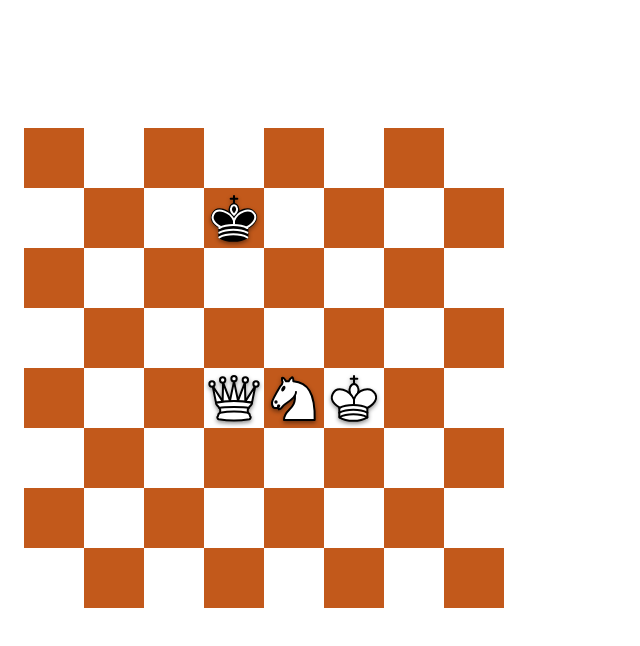
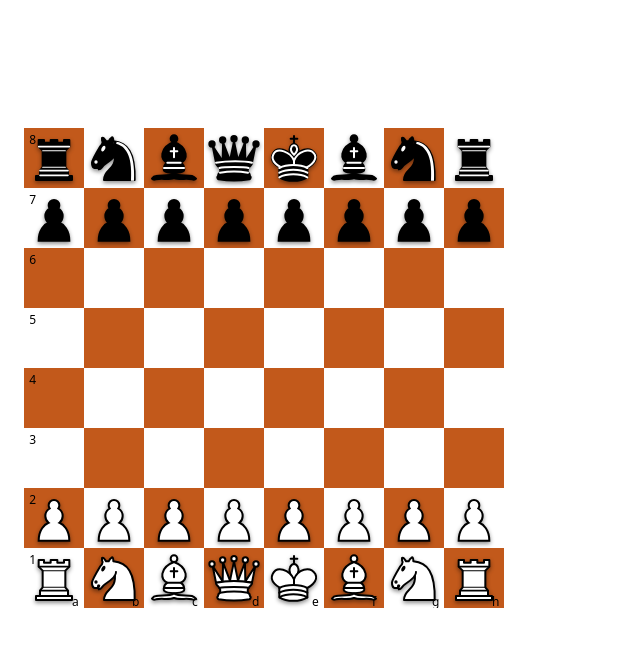
Before and after one commit to EmmanuelAbebe/chessapp, a Next.js app: page / in a window 1280 px wide. Shown: the top 646 px of the page, without its empty margins (0-640 px from the left). Built offline with nearby package versions, Linux system fonts and the light colour scheme.

Commit message:
modification

```diff
--- a/app/Board/Board.tsx
+++ b/app/Board/Board.tsx
@@ -11,7 +11,13 @@ import {
   Square,
 } from "./types";
 import { Board as BoardType } from "./types";
-import { generatePseudoMoves, makeMove, kingInCheck } from "./pseudoMoves";
+import {
+  generatePseudoMoves,
+  makeMove,
+  kingInCheck,
+  findKing,
+  squareAttackedBy,
+} from "./pseudoMoves";
 
 function parseInitialState(fen: string): {
   board: BoardType;
@@ -61,6 +67,73 @@ export default function Board({ fen, onHumanMove }: BoardProps) {
   const [legalMoves, setLegalMoves] = useState<Move[]>([]);
 
   const boardRef = useRef<HTMLDivElement | null>(null);
+
+  const [dragState, setDragState] = useState<{
+    from: Square;
+    piece: string;
+    xPct: number; // cursor position relative to board (percent)
+    yPct: number;
+  } | null>(null);
+
+  const startDragFromPiece = (
+    e: React.MouseEvent<HTMLDivElement>,
+    p: Piece
+  ) => {
+    e.preventDefault();
+    e.stopPropagation();
+    if (!boardRef.current) return;
+
+    // Only drag side-to-move pieces
+    if (pieceColor(p.type) !== sideToMove) return;
+
+    const rect = boardRef.current.getBoundingClientRect();
+    const x = e.clientX - rect.left;
+    const y = e.clientY - rect.top;
+    const xPct = (x / rect.width) * 100;
+    const yPct = (y / rect.height) * 100;
+
+    const from: Square = { row: p.row, col: p.col };
+
+    // Select piece and show its legal moves
+    setSelectedSquare(from);
+    setLegalMoves(generateLegalMovesForSquare(from));
+
+    setDragState({
+      from,
+      piece: p.type,
+      xPct,
+      yPct,
+    });
+  };
+
+  const handleMouseMove = (e: React.MouseEvent) => {
+    if (!dragState || !boardRef.current) return;
+
+    const rect = boardRef.current.getBoundingClientRect();
+    const x = e.clientX - rect.left;
+    const y = e.clientY - rect.top;
+    const xPct = (x / rect.width) * 100;
+    const yPct = (y / rect.height) * 100;
+
+    setDragState((prev) => (prev ? { ...prev, xPct, yPct } : prev));
+  };
+
+  const handleMouseUp = (e: React.MouseEvent) => {
+    if (!dragState) return;
+
+    const sq = getSquareFromEvent(e);
+    setDragState(null);
+
+    if (!sq) {
+      // dropped outside board → cancel selection
+      setSelectedSquare(null);
+      setLegalMoves([]);
+      return;
+    }
+
+    // Reuse your existing click-to-move logic
+    handleLeftClick(sq);
+  };
 
   // Re-initialize if FEN prop changes
   useEffect(() => {
@@ -204,6 +277,7 @@ export default function Board({ fen, onHumanMove }: BoardProps) {
 
   const handleBoardClick = (e: React.MouseEvent) => {
     e.preventDefault();
+    if (dragState) return; // ignore click events coming from a drag
     const sq = getSquareFromEvent(e);
     if (!sq) return;
     if (e.button === 0) {
@@ -211,11 +285,44 @@ export default function Board({ fen, onHumanMove }: BoardProps) {
     }
   };
 
+  const files = ["a", "b", "c", "d", "e", "f", "g", "h"];
+  const ranks = ["1", "2", "3", "4", "5", "6", "7", "8"];
+
+  const enemySide: Color = sideToMove === "white" ? "black" : "white";
+
+  // Current king square for side to move
+  const kingSquare = findKing(board, sideToMove);
+
+  // Is that king in check right now?
+  const kingIsInCheck =
+    kingSquare !== null
+      ? squareAttackedBy(board, kingSquare, enemySide)
+      : false;
+
+  // Squares of our pieces currently attacked by the enemy
+  const attackedSquares: Square[] = [];
+  for (let r = 0; r < 8; r++) {
+    for (let c = 0; c < 8; c++) {
+      const p = board[r][c];
+      if (!p) continue;
+
+      const pieceSide: Color = p === p.toUpperCase() ? "white" : "black";
+      if (pieceSide !== sideToMove) continue;
+
+      const sq: Square = { row: r, col: c };
+      if (squareAttackedBy(board, sq, enemySide)) {
+        attackedSquares.push(sq);
+      }
+    }
+  }
+
   return (
     <div
       ref={boardRef}
       className="relative w-full max-w-[480px] aspect-square bg-chessboard select-none"
       onClick={handleBoardClick}
+      onMouseMove={handleMouseMove}
+      onMouseUp={handleMouseUp}
       onContextMenu={(e) => e.preventDefault()}
     >
       {/* Legal-move dots */}
@@ -223,6 +330,34 @@ export default function Board({ fen, onHumanMove }: BoardProps) {
         className="absolute inset-0 w-full h-full pointer-events-none"
         viewBox="0 0 8 8"
       >
+        {/* attacked pieces (side to move) */}
+        <g>
+          {attackedSquares.map((sq, i) => (
+            <rect
+              key={`attacked-${i}`}
+              x={sq.col}
+              y={sq.row}
+              width={1}
+              height={1}
+              fill="rgba(255, 215, 0, 0.35)" // gold-ish
+            />
+          ))}
+        </g>
+
+        {/* king in check */}
+        <g>
+          {kingSquare && kingIsInCheck && (
+            <rect
+              x={kingSquare.col}
+              y={kingSquare.row}
+              width={1}
+              height={1}
+              fill="rgba(255, 0, 0, 0.45)" // red highlight
+            />
+          )}
+        </g>
+
+        {/* selection + legal move dots */}
         <g>
           {selectedSquare && (
             <rect
@@ -234,29 +369,93 @@ export default function Board({ fen, onHumanMove }: BoardProps) {
             />
           )}
           {legalMoves.map((m, i) => (
-            <circle
+            // <circle
+            //   key={i}
+            //   cx={m.to.col + 0.5}
+            //   cy={m.to.row + 0.5}
+            //   r={0.15}
+            //   fill="rgba(0, 162, 255, 0.8)"
+            // />
+            <rect
               key={i}
-              cx={m.to.col + 0.5}
-              cy={m.to.row + 0.5}
-              r={0.15}
+              x={m.to.col}
+              y={m.to.row}
+              width={1}
+              height={1}
               fill="rgba(0, 162, 255, 0.8)"
             />
           ))}
         </g>
+
+        {/* file letters (a–h) on bottom inside each square */}
+        <g>
+          {files.map((f, col) => (
+            <text
+              key={`file-${f}`}
+              x={col + 0.8} // center of file
+              y={7.8} // inside rank-1 square (row 7..8)
+              textAnchor="start"
+              dominantBaseline="hanging"
+              fontSize={0.2}
+              fill="black"
+            >
+              {f}
+            </text>
+          ))}
+        </g>
+
+        {/* rank numbers (1–8) on the left inside each square */}
+        <g>
+          {ranks.map((r, i) => {
+            const rowFromTop = 7 - i; // rank 1 at row 7, rank 8 at row 0
+            return (
+              <text
+                key={`rank-${r}`}
+                x={0.2} // inside file "a" square
+                y={rowFromTop + 0.1} // center of that row
+                textAnchor="end"
+                dominantBaseline="hanging"
+                fontSize={0.2}
+                fill="black"
+              >
+                {r}
+              </text>
+            );
+          })}
+        </g>
       </svg>
 
       {/* Pieces */}
-      {squaresFromBoard.map((p) => (
-        <div
-          key={p.id}
-          className={`piece piece-${p.type}`}
-          style={{
-            top: `${p.row * 12.5}%`,
-            left: `${p.col * 12.5}%`,
-            position: "absolute",
-          }}
-        />
-      ))}
+      {squaresFromBoard.map((p) => {
+        const isDragging =
+          dragState &&
+          dragState.from.row === p.row &&
+          dragState.from.col === p.col;
+
+        const style = isDragging
+          ? {
+              position: "absolute" as const,
+              top: `${dragState!.yPct}%`,
+              left: `${dragState!.xPct}%`,
+              transform: "translate(-50%, -50%)",
+              zIndex: 20,
+              pointerEvents: "none" as const,
+            }
+          : {
+              position: "absolute" as const,
+              top: `${p.row * 12.5}%`,
+              left: `${p.col * 12.5}%`,
+            };
+
+        return (
+          <div
+            key={p.id}
+            className={`piece piece-${p.type}`}
+            style={style}
+            onMouseDown={(e) => startDragFromPiece(e, p)}
+          />
+        );
+      })}
     </div>
   );
 }
--- a/app/Board/FEN.ts
+++ b/app/Board/FEN.ts
@@ -2,10 +2,10 @@
 
 import { BoardState, fenToBoard } from "./utils";
 
-// export const startPosition =
-//   "rnbqkbnr/pppppppp/8/8/8/8/PPPPPPPP/RNBQKBNR w KQkq - 0 1";
+export const startPosition =
+  "rnbqkbnr/pppppppp/8/8/8/8/PPPPPPPP/RNBQKBNR w KQkq - 0 1";
 
-export const startPosition = "8/3k4/8/8/3QNK3/8/8/8 w - - 0 1";
+// export const startPosition = "8/3kq4/8/8/3QBK3/8/8/8 w - - 0 1";
 
 export type ParsedFEN = BoardState;
 
--- a/app/Board/pseudoMoves.ts
+++ b/app/Board/pseudoMoves.ts
@@ -267,7 +267,7 @@ function kingMoves(
 // Check / attack logic
 // ----------------------
 
-function findKing(board: Board, side: Color): Square | null {
+export function findKing(board: Board, side: Color): Square | null {
   const wantWhite = side === "white";
   for (let r = 0; r < 8; r++) {
     for (let c = 0; c < 8; c++) {
@@ -285,7 +285,7 @@ function findKing(board: Board, side: Color): Square | null {
  * Return true if target square is attacked by `bySide`.
  * This does NOT consider castling, only normal moves and pawn attacks.
  */
-function squareAttackedBy(
+export function squareAttackedBy(
   board: Board,
   target: Square,
   bySide: Color
```
